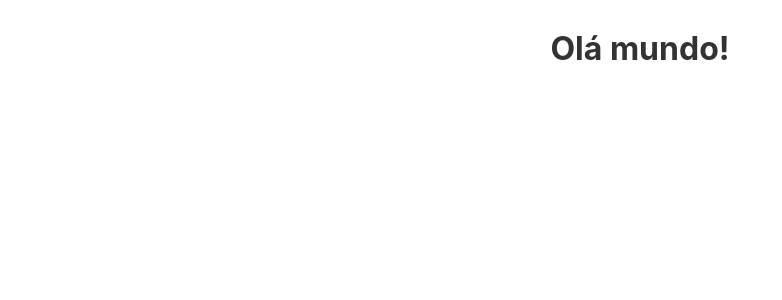
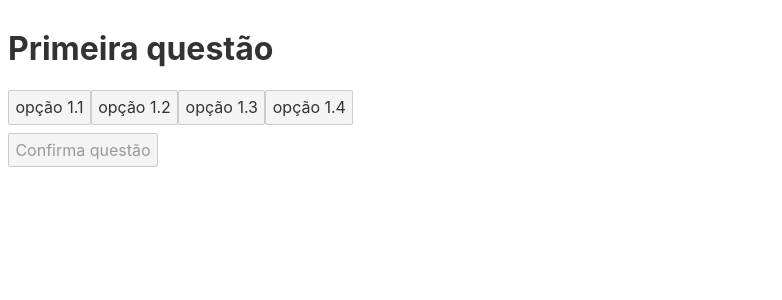
Before and after one commit to amccampos/fwjs, a Svelte app in the folder quiz/: page / in a window 1280 px wide. Shown: the top 300 px of the page, without its empty margins (0-782 px from the left). Built offline with nearby package versions, Linux system fonts and the light colour scheme.

Commit message:
Aula de 25/04.

```diff
--- a/quiz/src/App.svelte
+++ b/quiz/src/App.svelte
@@ -1,12 +1,5 @@
-<script lang="ts">
+<Quiz />
+
+<script>
+import Quiz from './components/quiz.svelte'
 </script>
-
-<main>
-	<h1>Olá mundo!</h1>
-</main>
-
-<style>
-	main {
-		text-align: center;
-	}
-</style>
--- /dev/null
+++ b/quiz/src/components/question.svelte
@@ -0,0 +1,32 @@
+<h1>{ statement }</h1>
+<div class="questionPane">
+  {#each options as option, index (option)}
+  <button
+    class={ index === selection ? 'selected' : '' }
+    on:click={ e => clicked(index) } >
+    { option }
+  </button>
+{/each}
+
+</div>
+
+<script lang="ts">
+  import { createEventDispatcher } from 'svelte'
+
+  export let statement: string = 'Enunciado da questão'
+  export let options: string[] = []
+  export let selection: number
+
+  const dispatcher = createEventDispatcher()
+
+  function clicked(idx: number) {
+    console.log('Clicou no botão ', idx)
+    dispatcher('selection', idx)
+  }
+</script>
+
+<style>
+  .selected {
+    font-weight: bold;
+  }
+</style>
--- /dev/null
+++ b/quiz/src/components/quiz.svelte
@@ -0,0 +1,49 @@
+{#if currentQuestion < questions.length }
+  <Question
+    {...questions[currentQuestion]}
+		selection={currentOption}
+    on:selection={e => onSelection(e.detail)}
+  />
+	<button
+		disabled={ currentOption === undefined }
+		on:click={next}>
+		Confirma questão
+	</button>
+{:else}
+  <Results {answers}/>
+{/if}
+
+<script lang="ts">
+import Question from './question.svelte'
+import Results from './results.svelte'
+
+const questions = [
+	{
+		statement: 'Primeira questão',
+		options: ['opção 1.1', 'opção 1.2', 'opção 1.3', 'opção 1.4', ]
+	},
+	{
+		statement: 'Segunda questão',
+		options: ['opção 2.1', 'opção 2.2', 'opção 2.3', 'opção 2.4', ]
+	}
+]
+let currentQuestion = 0
+let currentOption
+let answers = []
+
+function next() {
+	const qst = questions[currentQuestion]
+	answers[currentQuestion] = {
+		statement: qst.statement,
+		answer: qst.options[currentOption]
+	}
+	currentQuestion++
+	currentOption = undefined
+}
+
+function onSelection(option) {
+	currentOption = option
+  console.log(`opção selecionada ${option}`)
+}
+
+</script>
--- /dev/null
+++ b/quiz/src/components/results.svelte
@@ -0,0 +1,8 @@
+<p>Estes são os resultados</p>
+{#each answers as answer, i}
+  <p>{ i+1 }ª questão: { answer.statement } - { answer.answer }</p>
+{/each}
+
+<script>
+  export let answers
+</script>
--- a/quiz/src/main.ts
+++ b/quiz/src/main.ts
@@ -3,7 +3,7 @@ import App from './App.svelte';
 const app = new App({
 	target: document.body,
 	props: {
-		name: 'world'
+		name: 'aaaa'
 	}
 });
 
```
